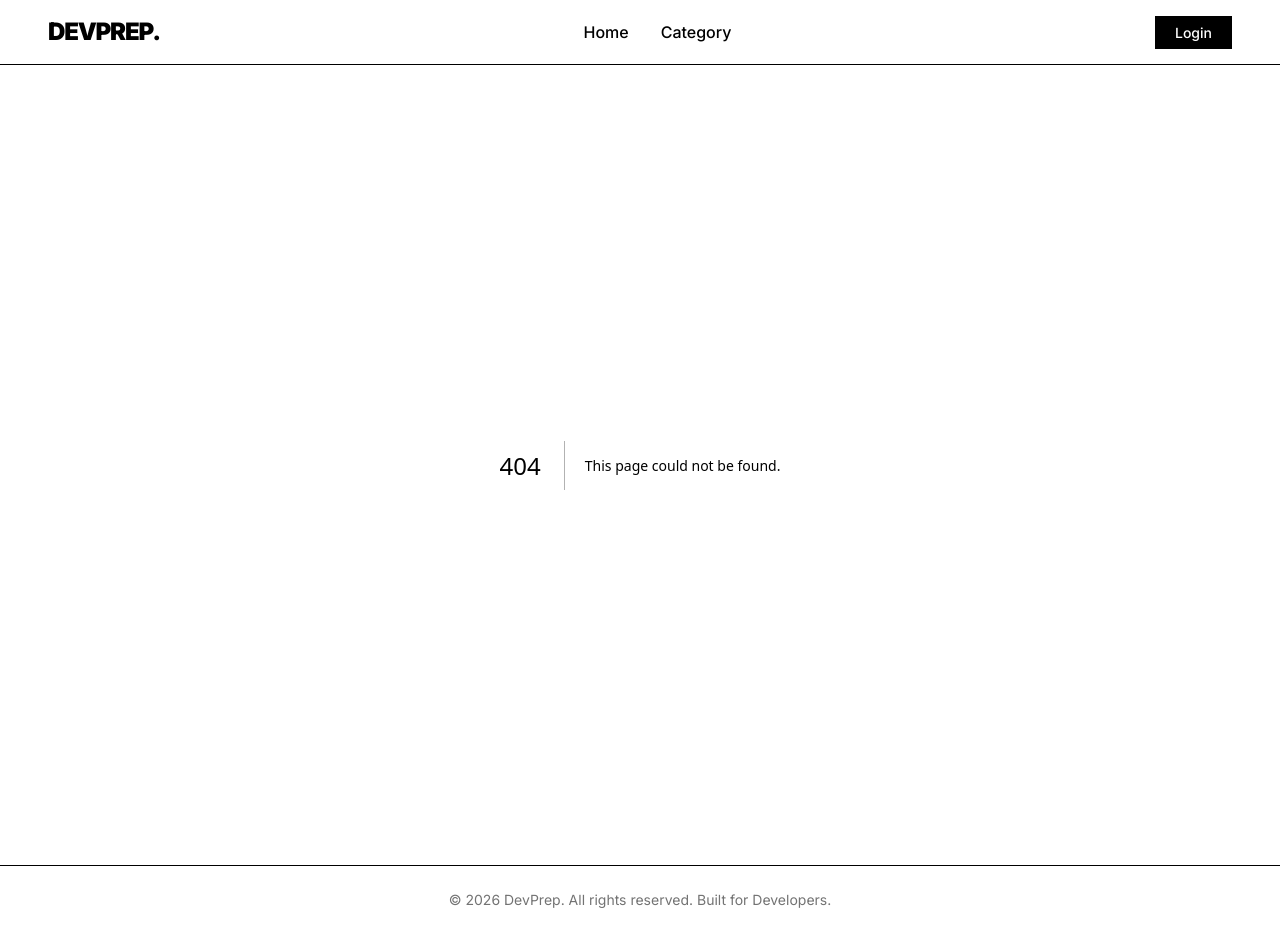
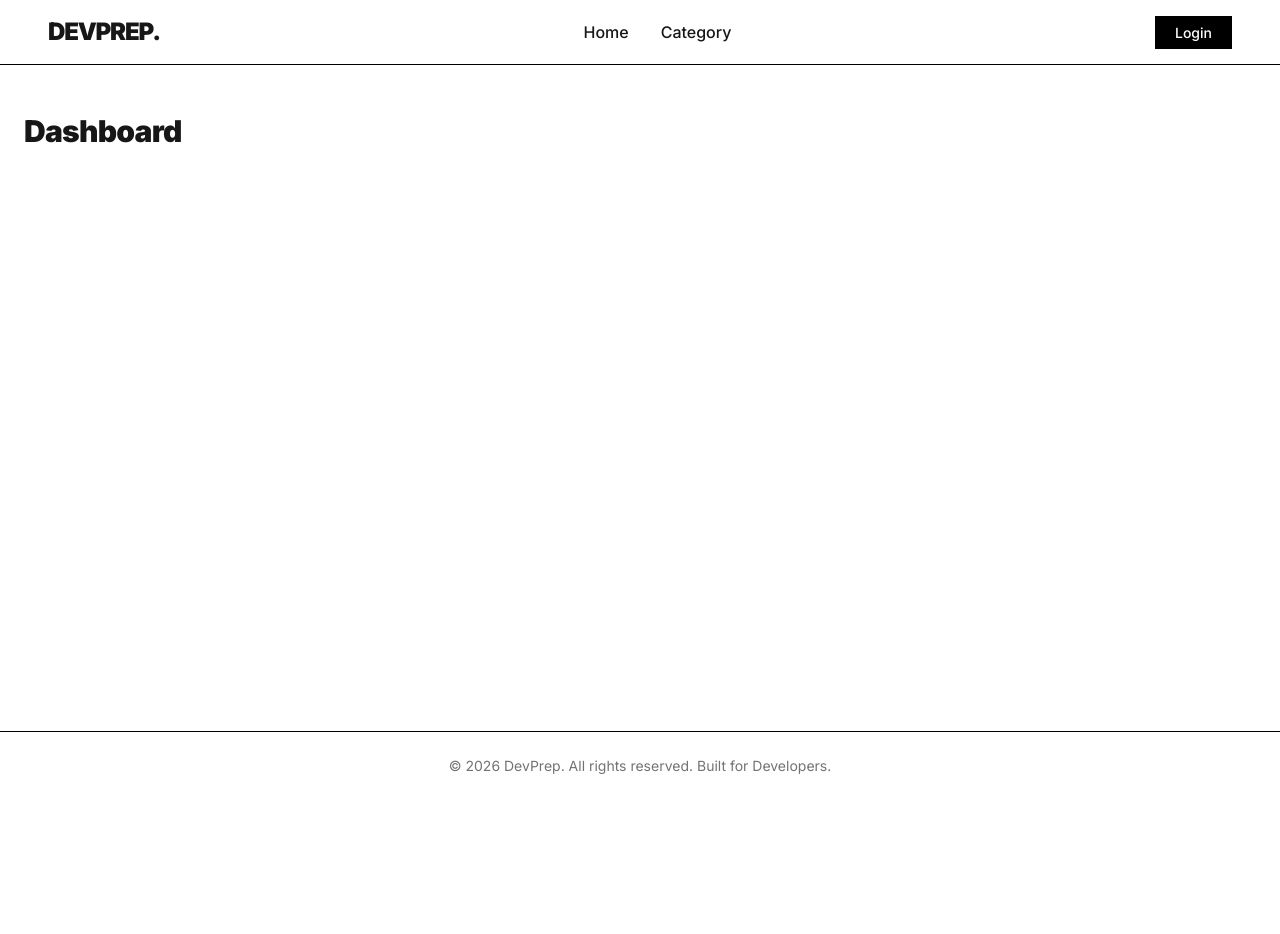
Before and after one commit to parthokar90/dev-preparation, a Next.js app: page /dashboard in a window 1280 px wide. Before the commit this address had no page. After the commit the page ends 800 px from the top, so only its background shows below. Built offline with nearby package versions, Linux system fonts and the light colour scheme.

Commit message:
feat: add dashboard page and redirect t when login success

```diff
--- /dev/null
+++ b/app/dashboard/page.tsx
@@ -0,0 +1,9 @@
+import Link from "next/link";
+
+export default function Dashboard() {
+    return (
+        <main className="container mx-auto px-6 py-12">
+            <h2 className="text-3xl font-black mb-8 tracking-tight">Dashboard</h2>
+        </main>
+    );
+}
--- a/app/login/page.tsx
+++ b/app/login/page.tsx
@@ -32,7 +32,7 @@ export default function LoginPage() {
             const res = await login(form);
 
             if (res?.success) {
-                router.push("/");
+                router.push("/dashboard");
             }
         } catch (err: any) {
             const status = err?.response?.status;
```
